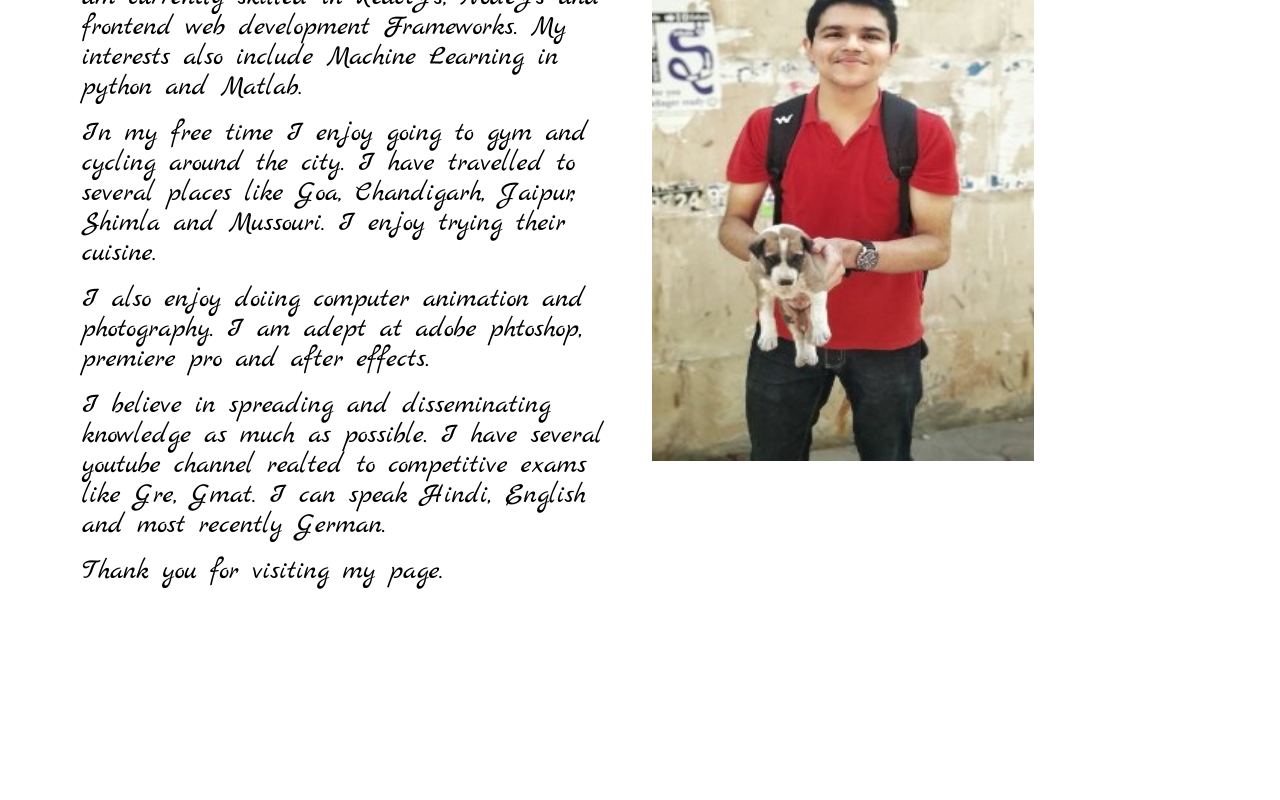
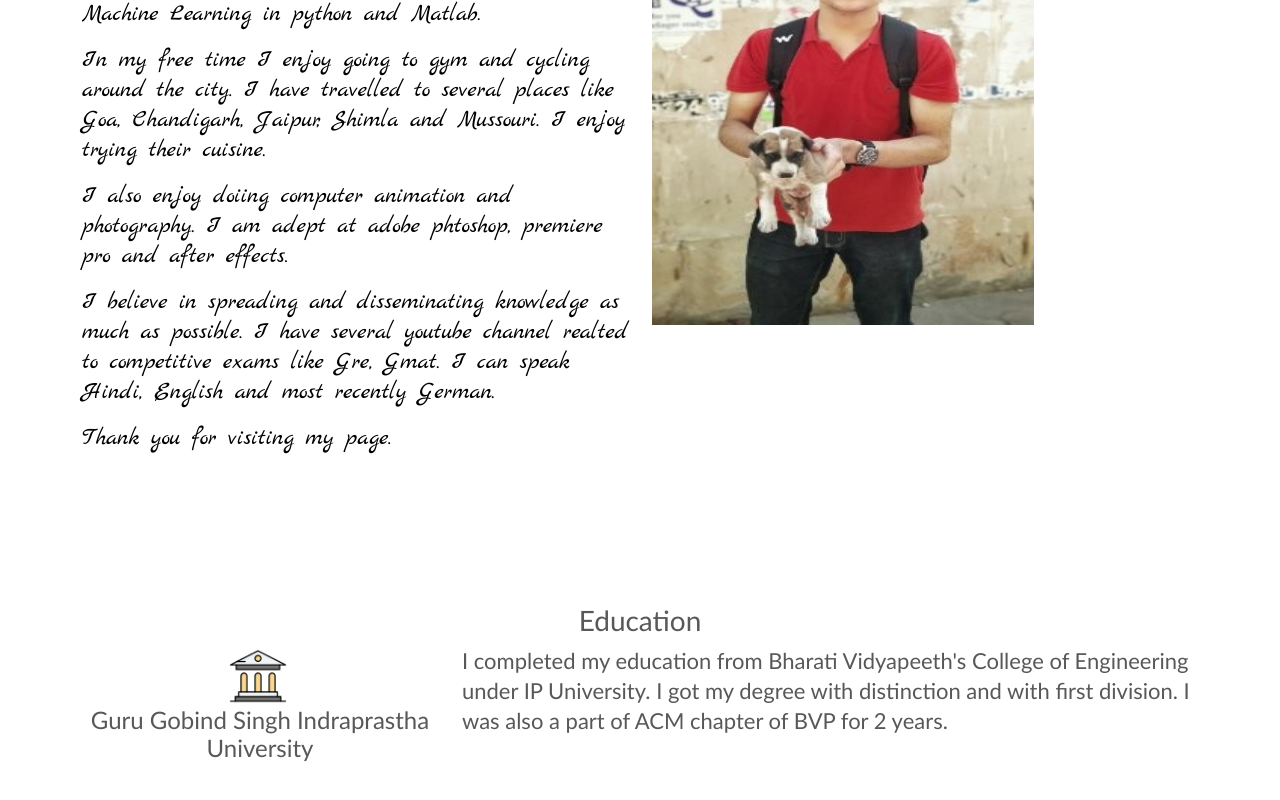
Before and after one commit to AnshKapoor/profile-page, a React (Create React App) app: page / in a window 1280 px wide. Shown: the part 1078-1878 px from the top of the page. Before the commit the page ends 1682 px from the top, so only its background shows below. Built offline with nearby package versions, Linux system fonts and the light colour scheme; a web font is replaced by a local one.

Commit message:
Education section 30% completed

```diff
--- a/src/App.css
+++ b/src/App.css
@@ -1,10 +1,11 @@
+@import url('https://fonts.googleapis.com/css2?family=Oswald:wght@600&display=swap');
 
-@import url('https://fonts.googleapis.com/css2?family=Oswald:wght@600&display=swap');
 @font-face {
   font-family: "rogue";
   src: local("rogue"),
-   url("./fonts/RougeScript-Regular.ttf") format("truetype");
-  }
+    url("./fonts/RougeScript-Regular.ttf") format("truetype");
+}
+
 body {
   font-family: 'Trebuchet MS', 'Lucida Sans Unicode', 'Lucida Grande', 'Lucida Sans', Arial, sans-serif;
 
@@ -12,31 +13,38 @@ body {
   line-height: 30px;
   color: #585858;
 }
+
 #header {
   font-size: 26px;
   font-family: 'Oswald', sans-serif;
-  background: linear-gradient(24deg, rgba(2,0,36,1) 0%, rgba(112,188,209,1) 55%, rgba(0,212,255,1) 100%);
+  background: linear-gradient(24deg, rgba(2, 0, 36, 1) 0%, rgba(112, 188, 209, 1) 55%, rgba(0, 212, 255, 1) 100%);
   overflow: hidden;
 }
+
 .navbar {
   padding: 15px 0;
 }
+
 .navbar a {
   text-decoration: none;
 }
+
 h2.logo {
   font-size: 28px;
   font-weight: 400;
   color: #fff;
 }
+
 h2.logo strong {
   font-size: 35px;
   color: #EDF828;
   font-weight: 600;
 }
+
 h2.center-logo {
   margin: 0 25px;
 }
+
 #navbarSupportedContent {
   justify-content: center;
 }
@@ -44,18 +52,34 @@ h2.center-logo {
 ul.navbar-nav li.nav-item {
   margin-right: 25px;
 }
+
 ul.navbar-nav li.nav-item:last-child {
   margin-right: 0;
 }
+
 ul.navbar-nav li.nav-item a.nav-link {
   color: #fff;
 }
-.navbar-light .navbar-nav .nav-link.active, .navbar-light .navbar-nav .show>.nav-link {
+
+.navbar-light .navbar-nav .nav-link.active,
+.navbar-light .navbar-nav .show>.nav-link {
   color: #EDF828;
 }
+
 ul.navbar-nav li.nav-item a.nav-link:hover {
   color: #EDF828;
 }
-section{
+
+section {
   height: 100vh;
+  /* border: 1px solid black; */
 }
+
+section>* {
+  max-height: 90vh;
+}
+
+.center {
+  text-align: center;
+  margin-bottom: 1%;
+}
--- a/src/App.js
+++ b/src/App.js
@@ -3,6 +3,7 @@ import './App.css';
 import Navbar from './Navbar';
 import Home from './components/Home';
 import About from './components/About';
+import Education from './components/Education'
 import './fonts/RougeScript-Regular.ttf'
 function App() {
   return (
@@ -10,6 +11,7 @@ function App() {
       <Navbar/>
       <Home/>
       <About/>
+      <Education/>
     </div>
   );
 }
--- a/src/components/About.js
+++ b/src/components/About.js
@@ -1,4 +1,5 @@
-import React from 'react'
+import React from 'react';
+import '../App.css';
 import styles from '../styles/About.module.css';
 import data from '../content/About.json';
 const About = () => {
@@ -7,7 +8,7 @@ const About = () => {
       <h3 className={styles.center}>About me</h3>
       <div className='row'>
         <div className={`col-md-6 col-sm-12 col-lg-6 col-xs-12 ${styles.introFont}`}>
-            {data.name}<br/>
+          {data.name}<br />
           <p>{data.introduction}</p>
           <p>{data.hobbies}</p>
           <p>{data.interests}</p>
@@ -15,7 +16,7 @@ const About = () => {
           <p>Thank you for visiting my page.</p>
         </div>
         <div className='col-md-6 col-lg-6 col-sm-12 col-xs-12'>
-            <img src = {require('../ansh.png')} height="80%" width="70%"/>
+          <img src={require('../ansh.png')} height="70%" width="70%" />
         </div>
       </div>
     </section>
--- /dev/null
+++ b/src/components/Education.js
@@ -0,0 +1,25 @@
+import React from 'react'
+import styles from '../styles/Education.module.css'
+const Education = () => {
+  return (
+    <section className="center">
+      <h3>Education</h3>
+      <div className='container'>
+        <div className='row'>
+        <div className='col-md-4 col-sm-6 col-lg-4 col-xs-12'>
+        <img src={require('../university.png')} width="60px" height="60px"/>
+        {'\u00A0'} <h4>Guru Gobind Singh Indraprastha University</h4>
+
+        </div>
+        <div className={`col-md-8 col-sm-6 col-lg-8 col-xs-12 ${styles.left}`}>
+          I completed my education from Bharati Vidyapeeth's College of Engineering under IP University. I got my degree with distinction
+          and with first division. I was also a part of ACM chapter of BVP for 2 years.
+        </div>
+        </div>
+
+      </div>
+    </section>
+  )
+}
+
+export default Education
--- a/src/styles/About.module.css
+++ b/src/styles/About.module.css
@@ -1,10 +1,10 @@
 @import url('https://fonts.googleapis.com/css2?family=Marck+Script&display=swap');
 .center{
     text-align: center;
-    margin-bottom: 5%;
+    margin-bottom: 1%;
 }
 .introFont{
-    font-size: 28px;
+    font-size: 24px;
     color:black;
     font-family: 'Marck Script', cursive;
 }
--- /dev/null
+++ b/src/styles/Education.module.css
@@ -0,0 +1,4 @@
+.left{
+    text-align: left;
+    font-size: 22px;
+}
```
Also changed, not shown: src/university.png (added). Lines whose indentation alone changed are shown as unchanged.
